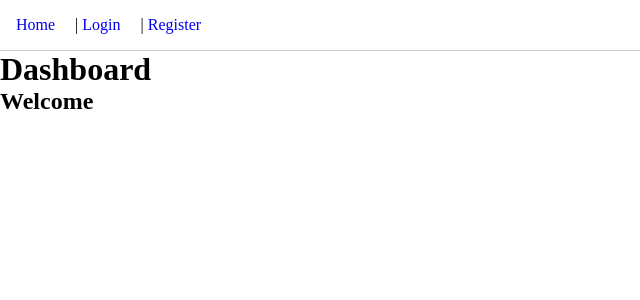
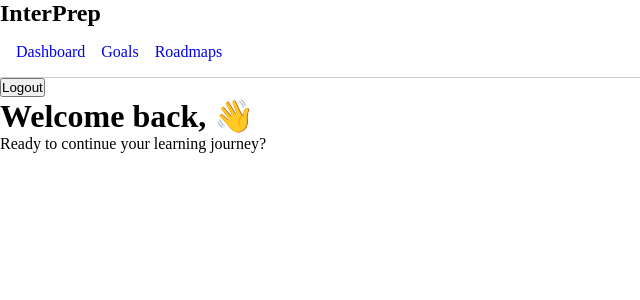
Before and after one commit to Shyam2k6/interPrep, a React (Vite) app in the folder client/: page /dashboard in a window 1280 px wide. Shown: the top 300 px of the page, without its empty margins (0-640 px from the left). Built offline with nearby package versions, Linux system fonts and the light colour scheme.

Commit message:
Add sidebar and dashboard layout

```diff
--- /dev/null
+++ b/client/src/components/Sidebar.jsx
@@ -0,0 +1,27 @@
+import { Link } from "react-router-dom";
+import { useAuth } from "../hooks/useAuth";
+
+function Sidebar() {
+  const { user, logout } = useAuth();
+
+  return (
+    <aside className="sidebar">
+      <h2>InterPrep</h2>
+
+      <div className="user-info">
+        <h3>{user?.name}</h3>
+        <p>{user?.email}</p>
+      </div>
+
+      <nav>
+        <Link to="/dashboard">Dashboard</Link>
+        <Link to="/goals">Goals</Link>
+        <Link to="/roadmaps">Roadmaps</Link>
+      </nav>
+
+      <button onClick={logout}>Logout</button>
+    </aside>
+  );
+}
+
+export default Sidebar;
--- a/client/src/context/AuthProvider.jsx
+++ b/client/src/context/AuthProvider.jsx
@@ -13,8 +13,6 @@ function AuthProvider({ children }) {
         if (!token) return;
 
         const data = await getCurrentUser(token);
-
-        console.log("ME RESPONSE", data);
 
         setUser(data.user);
       } catch (error) {
--- /dev/null
+++ b/client/src/layouts/DashboardLayout.jsx
@@ -0,0 +1,13 @@
+import Sidebar from "../components/Sidebar";
+
+function DashboardLayout({ children }) {
+  return (
+    <div className="dashboard-layout">
+      <Sidebar />
+
+      <main className="dashboard-main">{children}</main>
+    </div>
+  );
+}
+
+export default DashboardLayout;
--- a/client/src/pages/DashboardPage.jsx
+++ b/client/src/pages/DashboardPage.jsx
@@ -7,11 +7,9 @@ function DashboardPage() {
 
   return (
     <>
-      <h1>Dashboard</h1>
+      <h1>Welcome back, {user?.name} 👋</h1>
 
-      <h2>Welcome {user?.name}</h2>
-
-      <p>{user?.email}</p>
+      <p>Ready to continue your learning journey?</p>
     </>
   );
 }
--- a/client/src/routes/AppRoutes.jsx
+++ b/client/src/routes/AppRoutes.jsx
@@ -5,6 +5,7 @@ import LoginPage from "../pages/LoginPage";
 import RegisterPage from "../pages/RegisterPage";
 import PublicLayout from "../layouts/PublicLayout";
 import DashboardPage from "../pages/DashboardPage";
+import DashboardLayout from "../layouts/DashboardLayout";
 
 function AppRoutes() {
   return (
@@ -36,9 +37,9 @@ function AppRoutes() {
       <Route
         path="/dashboard"
         element={
-          <PublicLayout>
+          <DashboardLayout>
             <DashboardPage />
-          </PublicLayout>
+          </DashboardLayout>
         }
       />
     </Routes>
```
